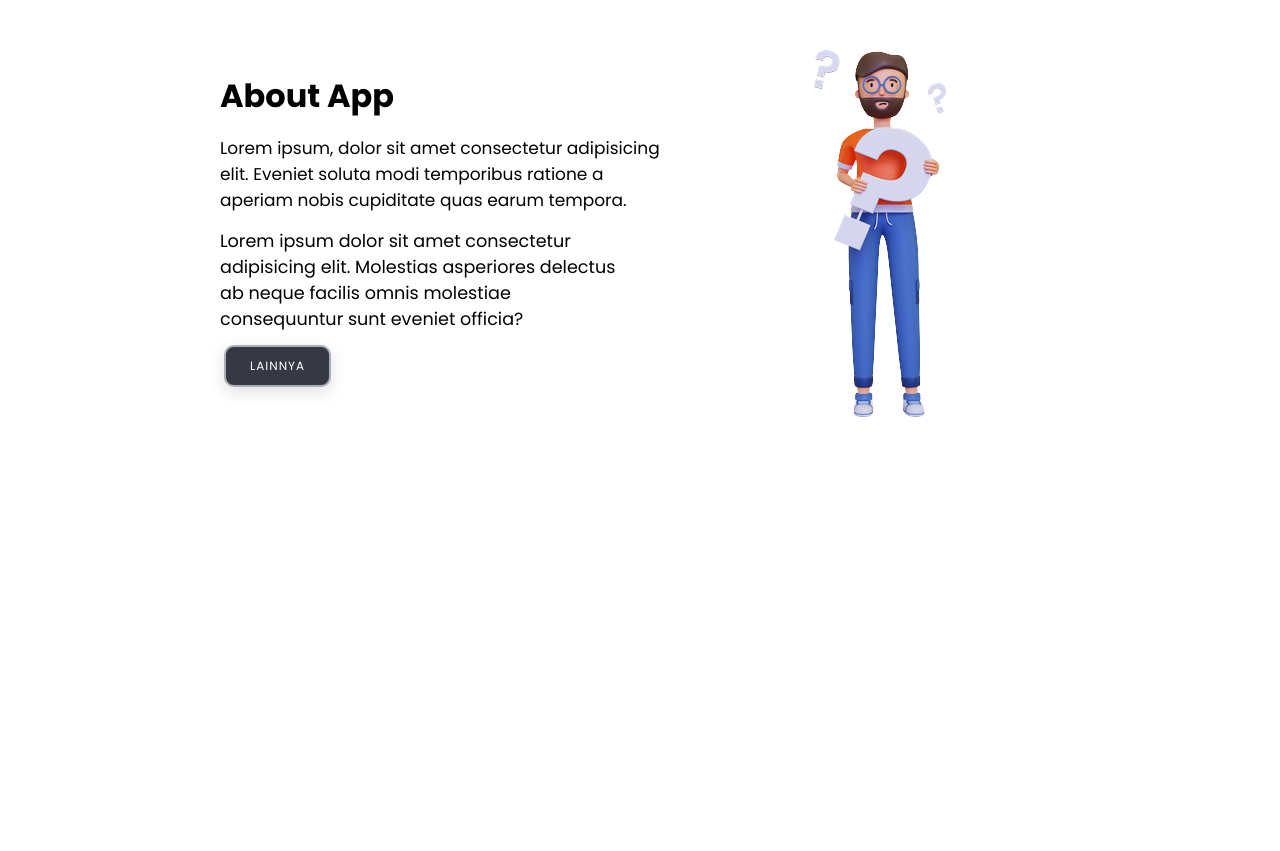
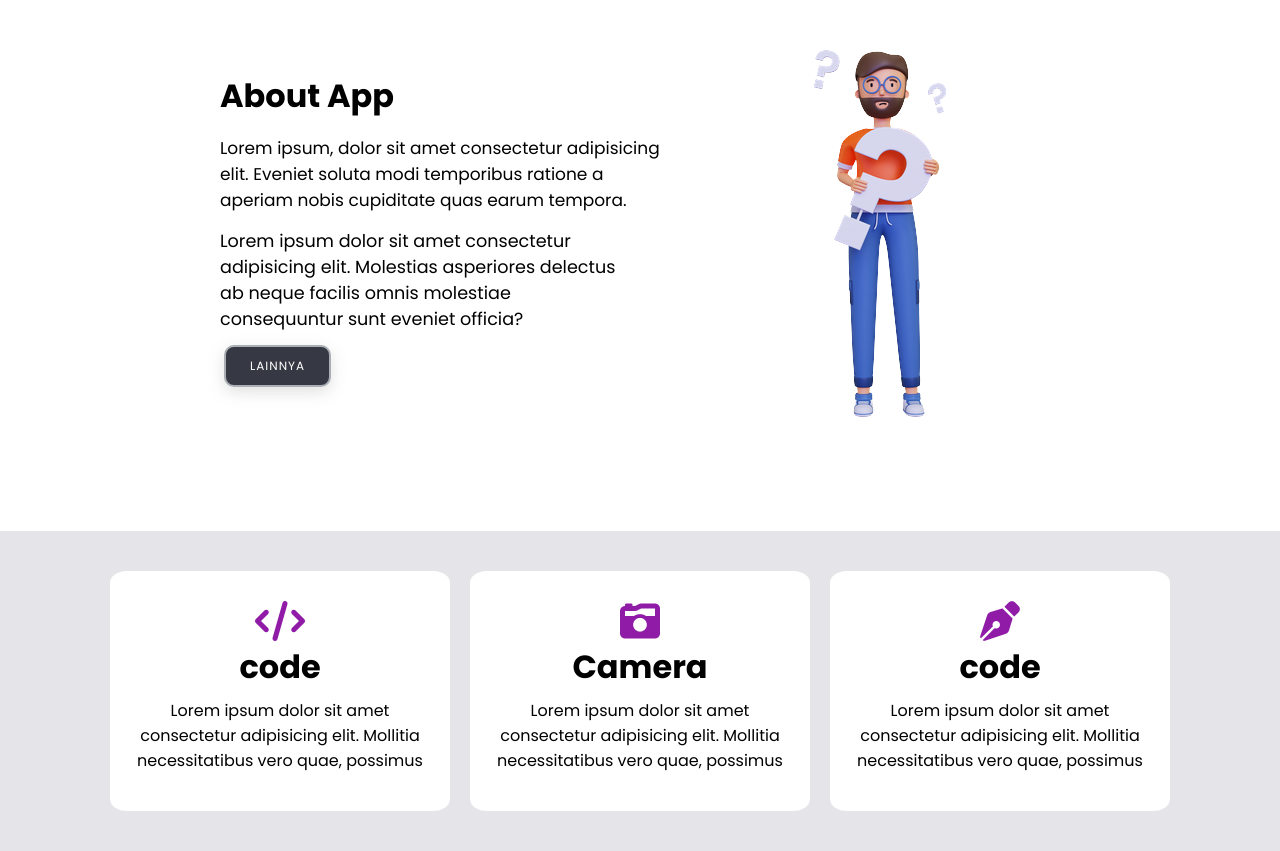
Before and after one commit to mohAlpiansyah/landing-page-scp, a plain HTML site: page index.html in a window 1280 px wide. Shown: the part 829-1680 px from the top of the page. Before the commit the page ends 1360 px from the top, so only its background shows below. Drawn offline with Linux system fonts and the light colour scheme.

Commit message:
update halaman

```diff
--- a/index.html
+++ b/index.html
@@ -51,5 +51,35 @@
           <img src="img/man-removebg-preview.png" alt="">
         </div>
     </div>
+
+    <div class="icon">
+
+        <div class="icon-teks">
+
+          <div class="font-teks">
+          <i class="fa-solid fa-code"></i>
+          <h1>code</h1>
+          <p class ="teks-conx">Lorem ipsum dolor sit amet consectetur adipisicing elit. Mollitia necessitatibus vero quae, possimus</p>
+          </div>
+        </div>
+
+        <div class="icon-teks">
+
+          <div class="font-teks">
+          <i class="fa-solid fa-camera-retro"></i>
+          <h1>Camera</h1>
+          <p class ="teks-conx">Lorem ipsum dolor sit amet consectetur adipisicing elit. Mollitia necessitatibus vero quae, possimus</p>
+          </div>
+        </div>
+
+        <div class="icon-teks">
+
+          <div class="font-teks">
+          <i class="fa-solid fa-pen-nib"></i>
+          <h1>code</h1>
+          <p class ="teks-conx">Lorem ipsum dolor sit amet consectetur adipisicing elit. Mollitia necessitatibus vero quae, possimus</p>
+          </div>
+        </div>
+    </div>
   </body>
 </html>
--- a/style.css
+++ b/style.css
@@ -117,3 +117,31 @@
     color: #FFFFFF;
     margin: 8px 9px;
 }
+.icon{
+    height:40vh;
+    display:flex;
+    align-items: center;
+    justify-content: center;
+    background-color: #e5e5e9;
+}
+.icon-teks{
+    width:340px;
+    height:230px;
+    text-align: center;
+    background-color: #fff;
+    border-radius:5%;
+    padding-top:10px;
+    margin:10px;
+}
+.font-teks{
+    margin:20px;
+}
+.icon-teks i{
+    font-size: 40px;
+    color:#8f1ba7;
+}
+.icon-teks .teks-conx{
+    font-size:16px;
+    padding:7px;
+    font-weight: 400;
+}
```
